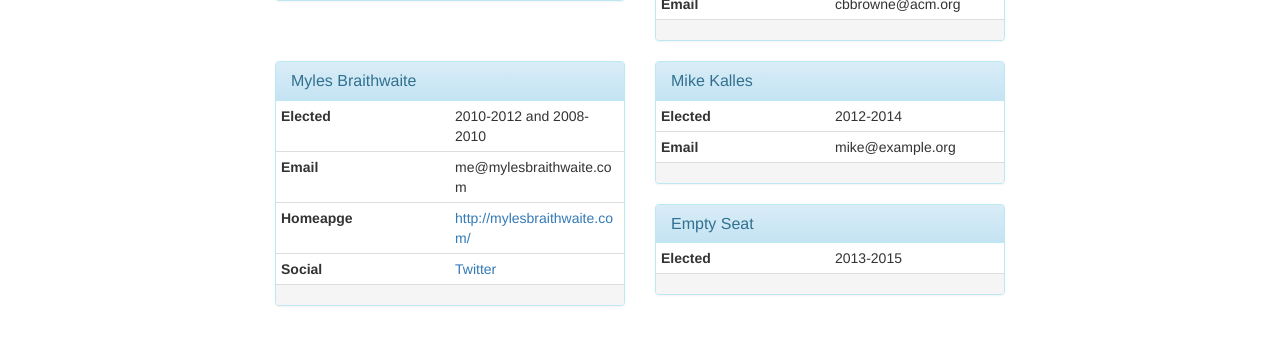
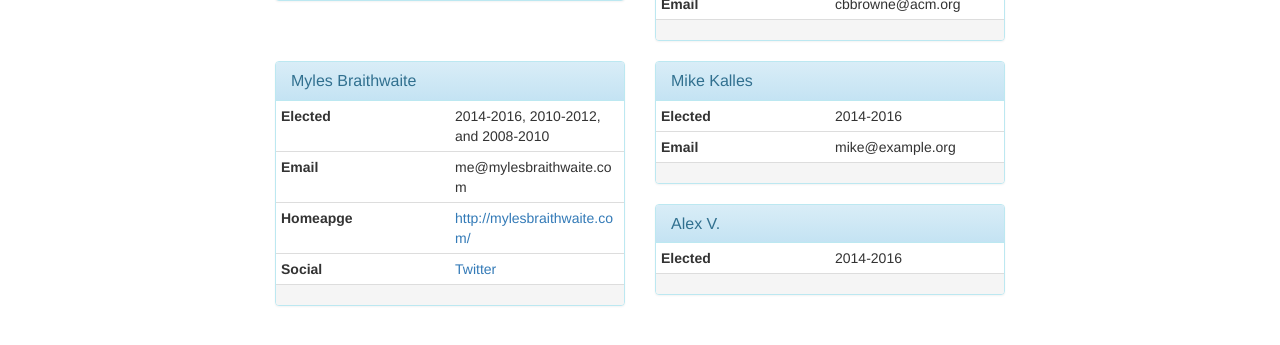
Before and after one commit to gtalug/board-meetings, a Jekyll site: the page built from board-members.html, in a window 1280 px wide. Shown: the part 370-715 px from the top of the page. Built offline with Jekyll 4.4.1, drawn with Linux system fonts in a browser that asks for light colours; nearby versions of some CDN libraries.

Commit message:
Update members.yml
Added the new board members.

```diff
--- a/_data/members.yml
+++ b/_data/members.yml
@@ -7,18 +7,16 @@
   email: cbbrowne@acm.org
 
 - name: Myles Braithwaite
-  elected: "2010-2012 and 2008-2010"
+  elected: "2014-2016, 2010-2012, and 2008-2010"
   email: me@mylesbraithwaite.com
   homepage: http://mylesbraithwaite.com/
   twitter: mylesb
   github: myles
   fingerprint: 45A5 ED20 B8E8 06FD 8CF8  ED1E 6A4C E837 5A2F E7BF
-  proxy_for: Colin TODO
 
 - name: Mike Kalles
-  elected: "2012-2014"
+  elected: "2014-2016"
   email: mike@example.org
-  proxy_for: Ivan Avery Frey
 
-- name: Empty Seat
-  elected: "2013-2015"
+- name: Alex V.
+  elected: "2014-2016"
```
